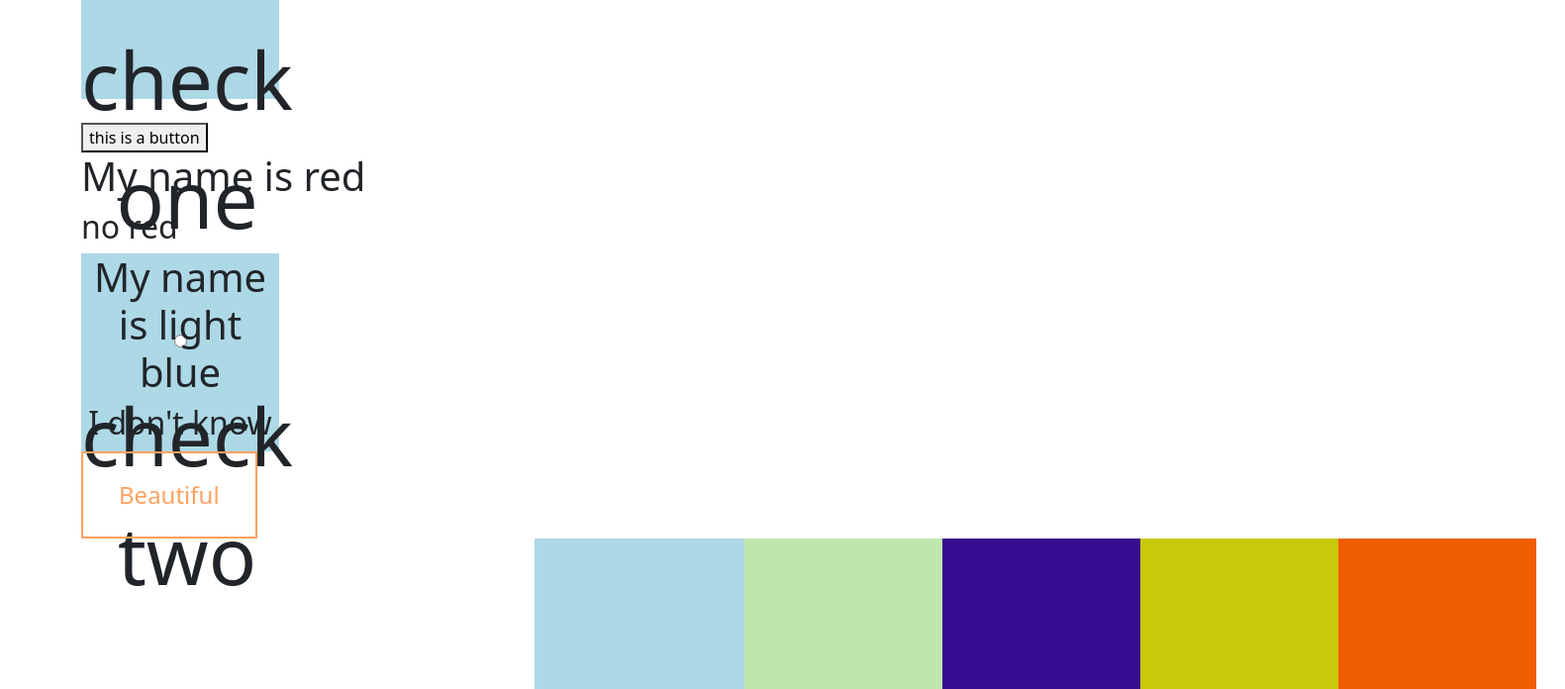
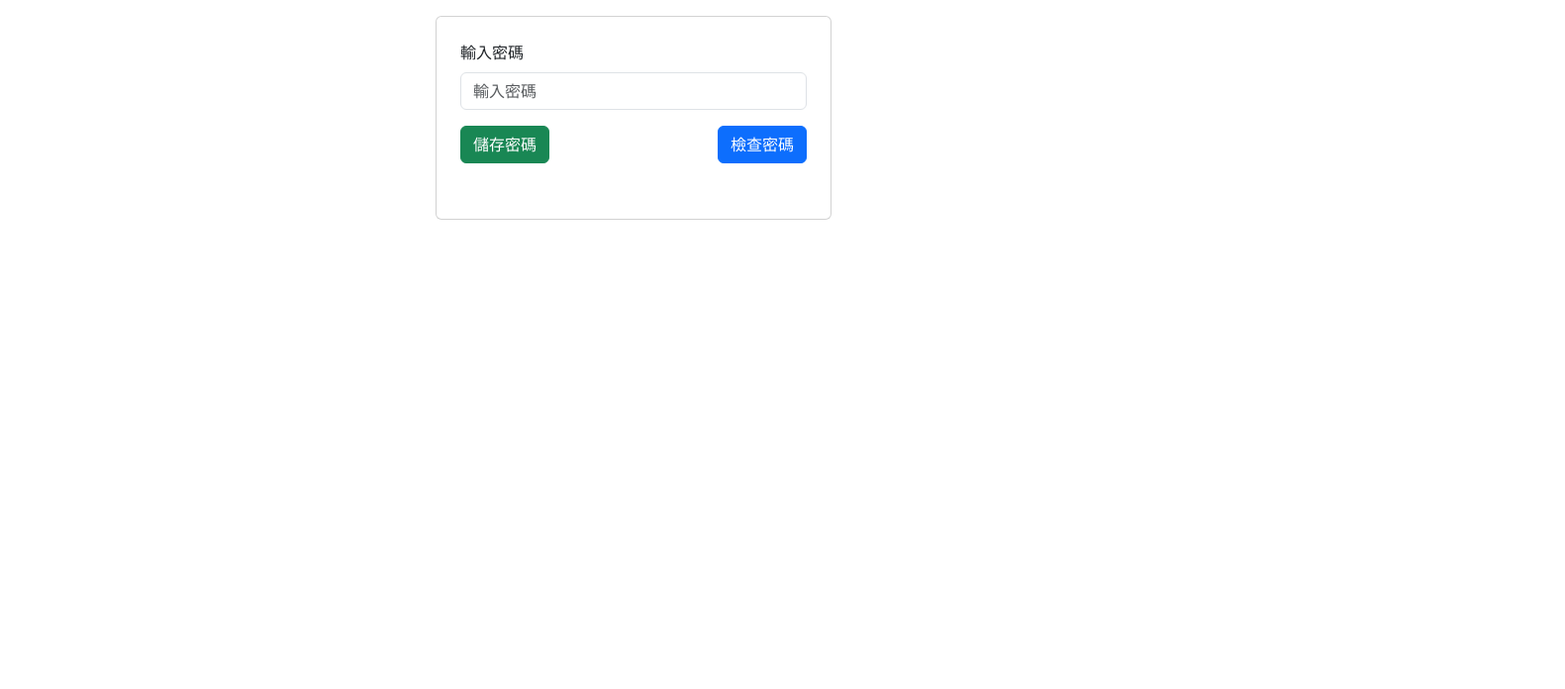
Before and after one commit to RabbirReaper/MyWeb-vue3, a Vue app in the folder vue3/: page /Game in a window 1280 px wide. Shown: the part 211-907 px from the top of the page at 99% size, 1581 px wide, since content can reach past the window. After the commit the page ends 800 px from the top, so only its background shows below. Built offline with nearby package versions, Linux system fonts and the light colour scheme.

Commit message:
test bcrypt

```diff
--- a/vue3/package.json
+++ b/vue3/package.json
@@ -10,6 +10,8 @@
   },
   "dependencies": {
     "axios": "^1.7.4",
+    "bcrypt": "^5.1.1",
+    "bcryptjs": "^2.4.3",
     "bootstrap": "^5.3.3",
     "bootstrap-vue": "^2.23.1",
     "chart.js": "^4.4.6",
--- a/vue3/src/components/Game.vue
+++ b/vue3/src/components/Game.vue
@@ -1,133 +1,64 @@
 <script setup>
 import { ref } from 'vue'
-// import fs from 'fs'
+import bcrypt from 'bcryptjs'
 
-const x = ref([7, 2, 3, 4, 5])
+// 定義初始密碼和輸入密碼
+const storedHashedPassword = ref('') // 儲存加密的密碼
+const passwordInput = ref('') // 使用者輸入的密碼
+const message = ref('') // 顯示是否符合的訊息
 
+// 加密密碼並儲存
+const setPassword = () => {
+  const salt = bcrypt.genSaltSync(10) // 產生鹽 (salt)
+  storedHashedPassword.value = bcrypt.hashSync(passwordInput.value, salt) // 將密碼加密
+  message.value = '密碼已加密並儲存！'
+  passwordInput.value = '' // 清空輸入框
+}
 
+// 驗證密碼是否正確
+const checkPassword = () => {
+  const isValid = bcrypt.compareSync(passwordInput.value, storedHashedPassword.value) // 比較密碼
+  message.value = isValid ? '密碼符合！' : '密碼不符合！'
+  passwordInput.value = '' // 清空輸入框
+}
 </script>
 
-
-
 <template>
-
-  <body>
-    <p>I'm Game</p>
-    <form action="/fff">
-      <div>
-        <input type="radio" id="one" name="ccc">
-        <label for="one">check one</label>
-        <input type="radio" id="two" name="ccc">
-        <label for="two">check two</label>
-        <input type="radio" id="three" name="ccc">
-        <label for="three">check three</label>
-      </div>
-      <br>
-      <button>this is a button</button>
-    </form>
-
-    <section>
-      <h1>My name is red</h1>
-      <h2>no red</h2>
-      <div class="ggg">
-        <h1>My name is light blue</h1>
-        <h2>I don't know</h2>
-      </div>
-    </section>
-    <button class="beautiful">Beautiful</button>
-    <div class="container">
-      <div>1</div>
-      <div>2</div>
-      <div>3</div>
-      <div>4</div>
-      <div>5</div>
+  <div class="container mt-5">
+    <div class="text-center">
+      <h1 class="mb-4">登入驗證</h1>
+      <p>儲存與檢查密碼範例 (bcrypt.js)</p>
     </div>
 
-    <div id="myDiv">
-      <p>這是第一段。<b>這是粗體文字</b></p>
-      <p>這是第二段。</p>
+    <div class="card mx-auto p-4" style="max-width: 400px;">
+      <div class="mb-3">
+        <label for="password" class="form-label">輸入密碼</label>
+        <input
+          id="password"
+          type="password"
+          class="form-control"
+          v-model="passwordInput"
+          placeholder="輸入密碼"
+        />
+      </div>
+
+      <div class="d-flex justify-content-between">
+        <button class="btn btn-success" @click="setPassword">儲存密碼</button>
+        <button class="btn btn-primary" @click="checkPassword">檢查密碼</button>
+      </div>
+
+      <div class="mt-3">
+        <p class="text-center fw-bold" :class="{'text-success': message === '密碼符合！', 'text-danger': message === '密碼不符合！'}">
+          {{ message }}
+        </p>
+      </div>
     </div>
-  </body>
+    {{ storedHashedPassword }}
+  </div>
 </template>
 
-<style scoped>
-@media (max-width: 1000px) {
-  p {
-    text-align: center;
-    color: rgb(64, 0, 255);
-  }
-}
-
-@media (max-width: 600px) {
-  p {
-    text-align: center;
-    color: red;
-  }
-}
-
-body{
-  transform: 1;
-}
-
-
-h1:hover {
-  color: lightblue;
-  font-weight: bold;
-}
-
-.beautiful {
-  background: none;
-  color: #ffa260;
-  border: 2px solid;
-  padding: 1em 1.5em;
-  font-size: 1.5em;
-  transition: all 0.2s;
-}
-
-.beautiful:hover {
-  border-color: #f1ff5c;
-  color: white;
-  box-shadow: 0 0.5em 1em -0.8em #f1ff5c;
-  transform: translateY(-0.25em);
-}
-
-.container {
-  background-color: white;
-  height: 500px;
-  display: flex;
-  flex-direction: row;
-  justify-content: space-evenly;
-  align-items: center;
-}
-
-.container div {
-  font-size: 5em;
-  text-align: center;
-  width: 200px;
-  height: 200px;
-  flex-basis: 300px;
-  flex-grow: 1;
-}
-
-.container div:nth-of-type(1) {
-  background: lightblue;
-  flex-grow: 2;
-  flex-shrink: 2;
-}
-
-.container div:nth-of-type(2) {
-  background: rgb(190, 230, 173);
-}
-
-.container div:nth-of-type(3) {
-  background: rgb(55, 13, 145);
-}
-
-.container div:nth-of-type(4) {
-  background: rgb(201, 201, 9);
-}
-
-.container div:nth-of-type(5) {
-  background: rgb(240, 93, 1);
+<style>
+body {
+  background-color: #f8f9fa;
 }
 </style>
```
Also changed, not shown: 1 other file (tests, documents, lock files or other folders).
